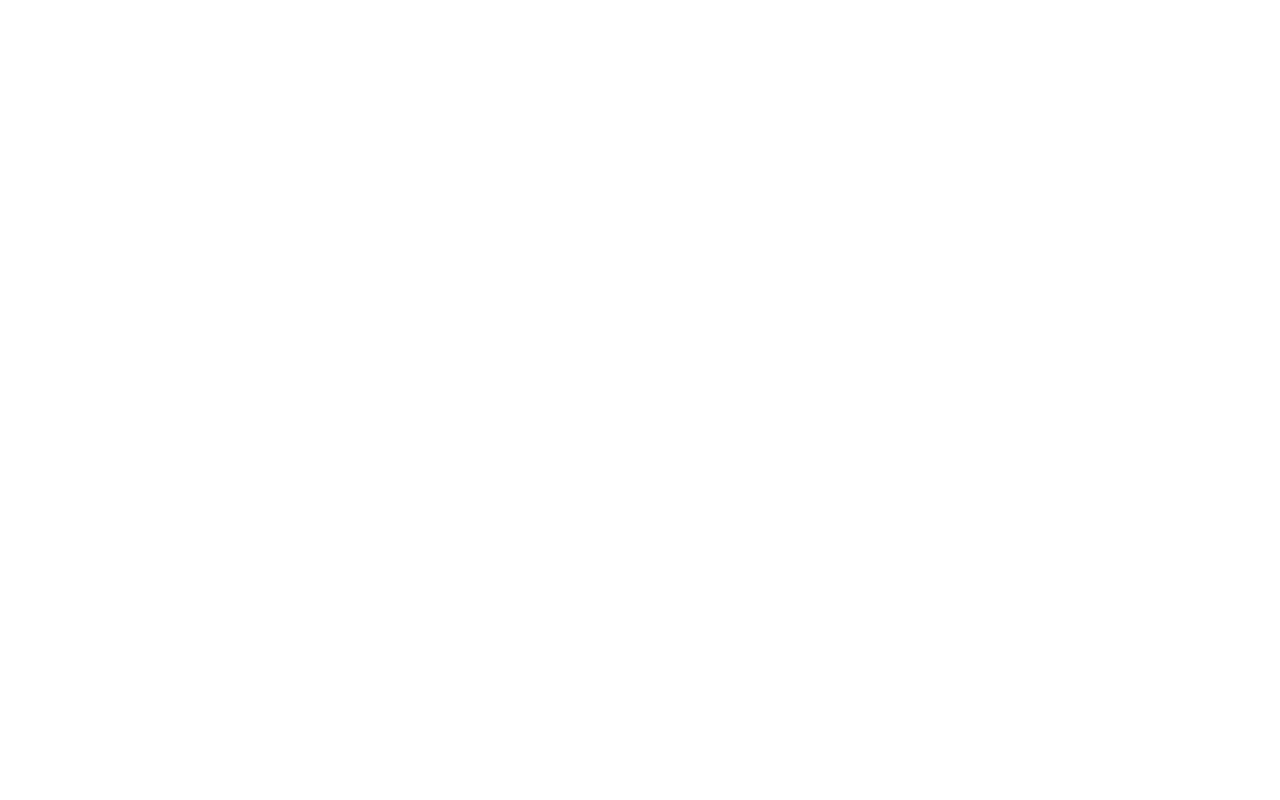
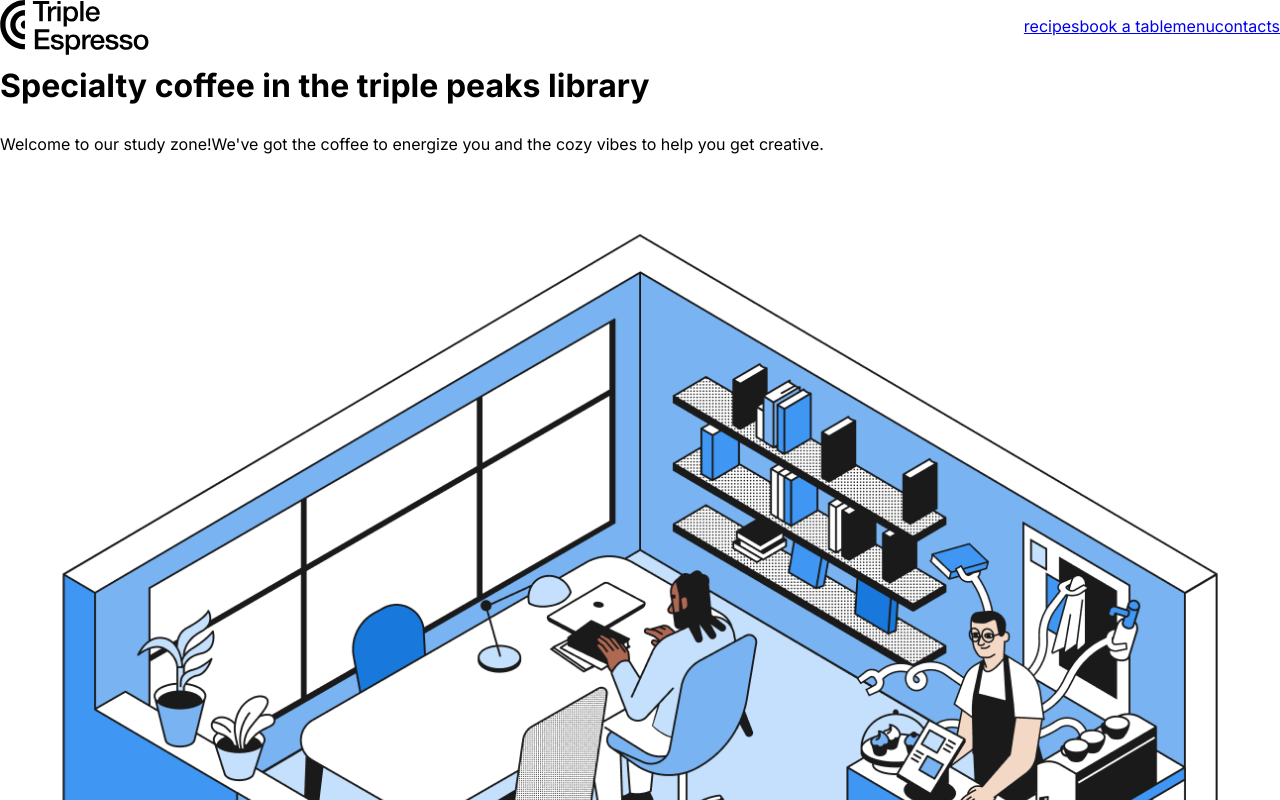
Before and after one commit to Resendiz997/se_project_coffeeshop, a plain HTML site: page index.html in a window 1280 px wide. Shown: the top 800 px of the page. Drawn offline with Linux system fonts and the light colour scheme.

Commit message:
update html

```diff
--- a/index.html
+++ b/index.html
@@ -16,7 +16,44 @@
 </head>
 <body>
  <div class="page">
-  <header class="header"></header>
+  <header class="header">
+    <nav class="nav">
+      <img src="./images/images/logo_coffeeshop_dark.svg"
+      alt="triple esspreso logo" class="nav__logo"/>
+      <ul class="nav__links">
+        <li>
+          <a class="nav__link" href="#">recipes</a>
+        </li>
+        <li>
+          <a class="nav__link" href="#">book a table</a>
+        </li>
+        <li>
+          <a class="nav__link" href="#">menu</a>
+        </li>
+        <li>
+          <a class="nav__link" href="#">contacts</a>
+        </li>
+      </ul>
+    </nav>
+    <h1 class="header__title">
+      <span class="header__span-accent">Specialty coffee</span>
+      in the triple peaks library</h1>
+    <p class="header__discription">
+      Welcome to our study zone!We've got the coffee to energize you
+      and the cozy vibes to help you get creative.
+    </p>
+    <img src="./images/images/inside_coffee_shop.png" alt="illustration of a coffee shop" class="header__image">
+    <div class="header__footer">
+      <div>
+      <p class="header__paragraph"></p>
+      <p class="header__paragraph"></p>
+      <p class="header__paragraph"></p>
+      </div>
+      <p class="header__paragraph">
+
+      </p>
+    </div>
+ </header>
   <main class="content">
    <section class="recipes"></section>
    <section class="reservation"></section>
--- a/pages/index.css
+++ b/pages/index.css
@@ -6,3 +6,18 @@ font-family: Inter, Arial, sans-serif;
 font-size: 16px;
 line-height: 20px;
 }
+.header{
+  position: relative;
+  display: flex;
+  flex-direction: column;
+  box-sizing: border-box;
+}
+.nav{
+  display: flex;
+  justify-content: space-between;
+}
+  .nav__links{
+    display:flex;
+    list-style: none;
+
+  }
```
